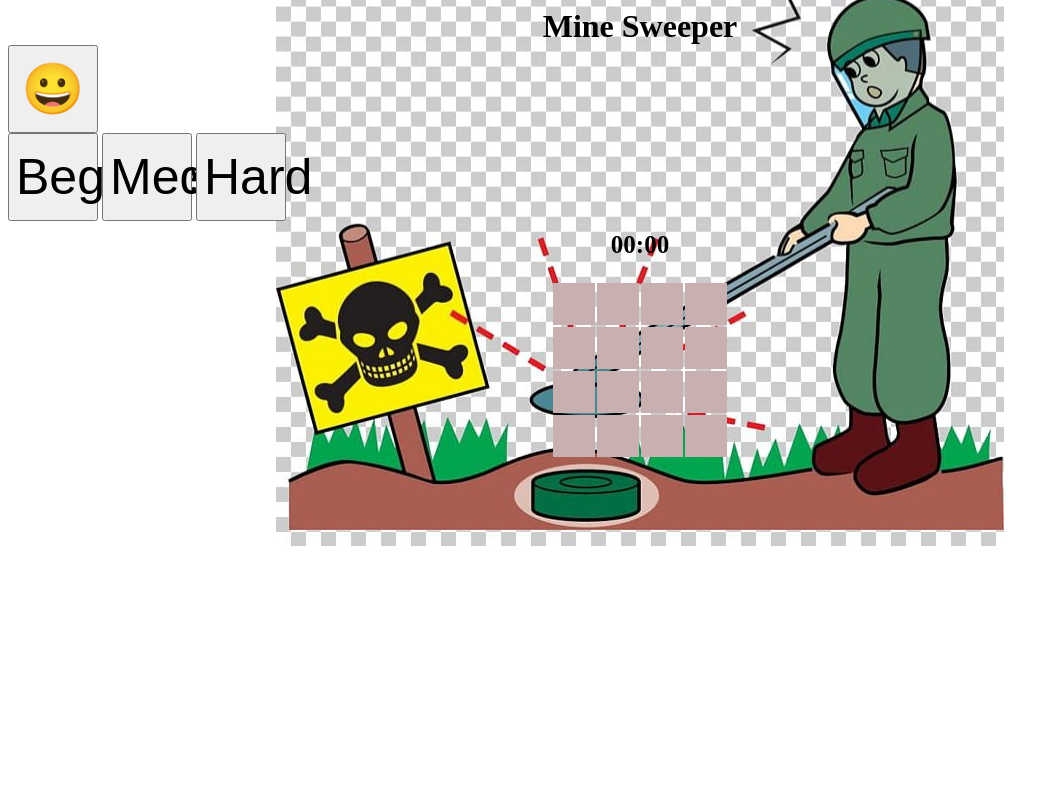
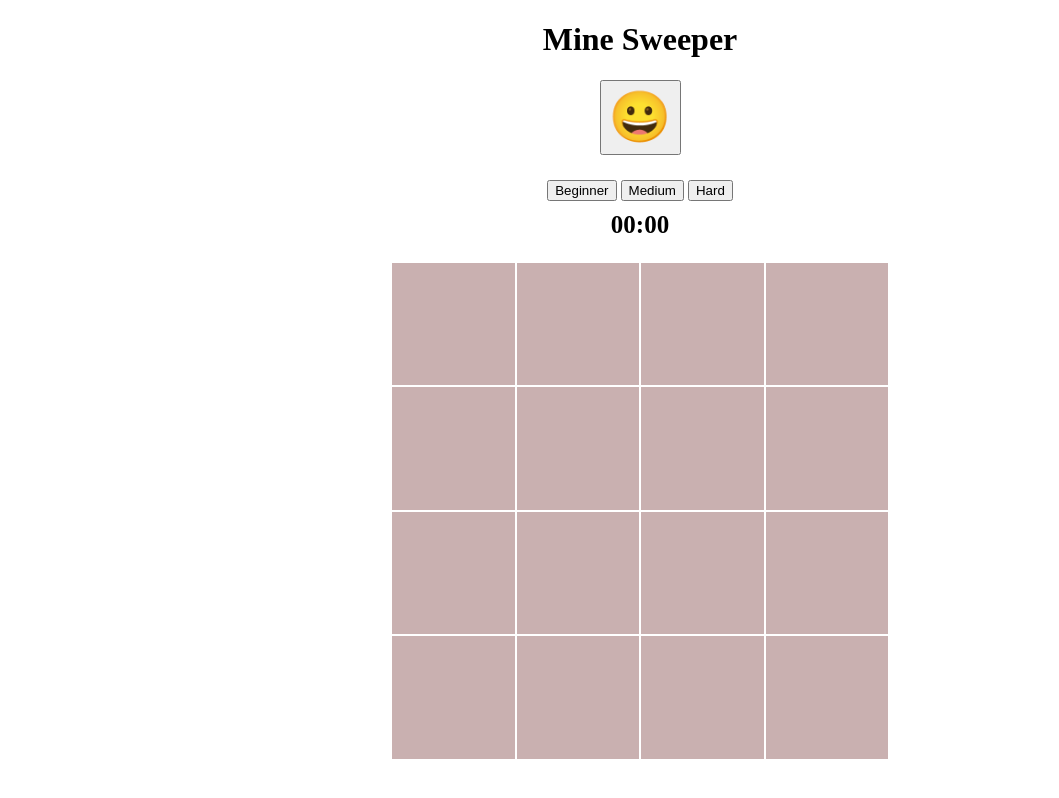
Before and after one commit to idanlevi507/Mine-Sweeper, a plain HTML site: page index1.html in a window 1280 px wide. Shown: the whole page, without its empty margins (0-1059 px from the left). Drawn offline with Linux system fonts and the light colour scheme.

Commit message:
delivery

```diff
--- a/css/style1.css
+++ b/css/style1.css
@@ -1,37 +1,29 @@
 body {
-    background-image: url('/pics/imgbin-minesweeper-land-mine-soldier-green-soldiers-CVg92GQa1buhQYyqK5GV5DSxs.jpg');
+    /* background-image: url('/pics/imgbin-minesweeper-land-mine-soldier-green-soldiers-CVg92GQa1buhQYyqK5GV5DSxs.jpg');
     background-repeat:no-repeat ;
-    background-position: 50%;
+    background-position: 50%; */
 }
 
 h1 {
-    margin: auto;
     text-align: center;
 }
 
-button {
-    width: 90px;
-    height: 88px;
-    font-size: 50px;
-    text-align: center;
-    margin: auto;
-   cursor: pointer;
-}
-
 .board-container {
-    width: 350px;
-    height: 220px;
+    width: 500px;
+    height: 500px;
     margin: auto;
 }
 table {
     margin: auto;
+    width: 100%;
+    height: 100%;
 }
 
 .cell {
-    width: 40px;
-    height: 40px;
+    width: 25%;
+    height: 25%;
     text-align: center;
-    font-size: 1.5em;
+    /* font-size: 1.5em; */
     background-color: rgb(201, 176, 176);
     cursor: pointer;
 }
@@ -39,8 +31,31 @@ table {
     background-color: rgb(77, 68, 68);
 }
 
+.cell4 {
+    width: 25%;
+    height: 25%;
+    font-size: 3em;
+}
+.cell8 {
+    width: 12%;
+    height: 12%;
+    font-size: 2em;
+}
+.cell12 {
+    width: 8%;
+    height: 8%;
+    font-size: 1.5em;
+}
+.button {
+    width: 81px;
+    height: 75px;
+    font-size: 50px;
+    text-align: center;
+    margin: auto;
+    cursor: pointer;
+}
+
 .timer {
-
     width: 100px;
     height: 40px;
     font-size:25px;
@@ -49,3 +64,9 @@ table {
     margin: auto;
     padding: 10px;
 }
+
+.levels {
+    margin: auto;
+    text-align: center;
+    padding-top: 25px;
+}
--- a/index1.html
+++ b/index1.html
@@ -10,18 +10,17 @@
 </head>
 
 <body class="body" onload="initGame()">
-<h1> Mine Sweeper</h1>
-<button class='restart' onclick="restartGame()">😀</button>
-<div class="levels">
-    <button onclick="chooseLevel(4,2)">Beginner</button>
-    <button onclick="chooseLevel(8,12)">Medium</button>
-    <button onclick="chooseLevel(12,30)">Hard</button>
-</div>
 <div class="header">
+    <h1> Mine Sweeper</h1>
+    <div class="button"><button class='button restart' onclick="restartGame()">😀</button></div>
+    <div class="levels">
+        <button onclick="chooseLevel(4,2)">Beginner</button>
+        <button onclick="chooseLevel(8,12)">Medium</button>
+        <button onclick="chooseLevel(12,30)">Hard</button>
+    </div>
     <div class="timer">00:00</div>
 </div>
 <div class="board-container">
-    <!-- <td class=" cell cell 2-0" onButtonClick="(event)"> empty </td> -->
 
 </div>
 
--- a/js/game1.js
+++ b/js/game1.js
@@ -12,7 +12,6 @@ noRightClick.addEventListener("contextmenu", e => e.preventDefault());
 var minesAroundCount;
 var gBoard = [];
 var gMines = [];
-var timer;
 var gGame = {
     isOn: true,
     shownCount: 0,
@@ -45,21 +44,6 @@ function chooseLevel(size,minesAmount) {
     restartGame();
 }
 
-function createMines(board, num) {
-    for (var idx = 0; idx < num; idx++) {
-        var i = getRandomInt(0, board.length);
-        var j = getRandomInt(0, board.length);
-        if (board[i][j].isMine) {
-            idx--;
-            continue
-        }
-        board[i][j] = {
-            isMine: true,
-            isMarked: false,
-            type: MINE
-        }
-    }
-}
 
 
 function buildBoard(size) {
@@ -90,8 +74,7 @@ function renderBoard(board) {
     for (var i = 0; i < board.length; i++) {
         strHTML += '<tr>';
         for (var j = 0; j < board[i].length; j++) {
-            var cell = board[i][j];
-            var className = `cell cell_${i}_${j}`;
+            var className = `cell cell${gLevel.SIZE} cell_${i}_${j}`;
             strHTML += `<td class=" ${className}" onclick="cellClicked(this,${i},${j})"  onmousedown="onButtonClick(${i},${j}, this)"> ${WALL} </td>`;
         }
 
@@ -112,6 +95,7 @@ function restartGame() {
         markedCount: 0,
         secsPassed: 0
     }
+    document.querySelector('.restart').innerText = '😀'
     initGame()
 }
 function restartClock() {
@@ -126,12 +110,27 @@ function restartClock() {
 
 }
 
+function createMines(board, num) {
+    for (var idx = 0; idx < num; idx++) {
+        var i = getRandomInt(0, board.length);
+        var j = getRandomInt(0, board.length);
+        if (board[i][j].isMine) {
+            idx--;
+            continue
+        }
+        board[i][j] = {
+            isMine: true,
+            isMarked: false,
+            type: MINE
+        }
+    }
+}
 
 function onButtonClick(i, j, elCell) {
     if (!gGame.isOn) return;
     clickStart();
     if (event.button != 2) return
-    if (gLevel.MINES === gGame.markedCount && gBoard[i][j].isMarked === false) return;
+    // if (gLevel.MINES === gGame.markedCount && gBoard[i][j].isMarked === false) return;      disable using more flags than mines numbers.
     if (gBoard[i][j].isMarked) {
         gBoard[i][j].isMarked = false;
         elCell.innerText = WALL;
@@ -173,6 +172,7 @@ function revealEmptyCells(board, i, j) {
 
 function cellClicked(elCell, i, j) {
     if (!gGame.isOn) return;
+
     clickStart();
 
     if (gBoard[i][j].isMarked) return;
@@ -189,6 +189,8 @@ function checkGameOver(i, j) {
         gGame.isOn = false;
         revealAllMines();
         document.querySelector('.restart').innerText = '☹';
+        document.querySelector(`.cell_${i}_${j}`).style.backgroundColor =  'red'
+        console.log( document.querySelector(`.cell_${i}_${j}`).style)
         return ;
     }
     var emptyCells = gLevel.SIZE * gLevel.SIZE - gLevel.MINES
@@ -199,10 +201,6 @@ function checkGameOver(i, j) {
         return true
     }
 }
-
-function cellMarked(elCell) { }
-
-
 
 function revealAllMines() {
     for (var i = 0; i < gBoard.length; i++) {
```
